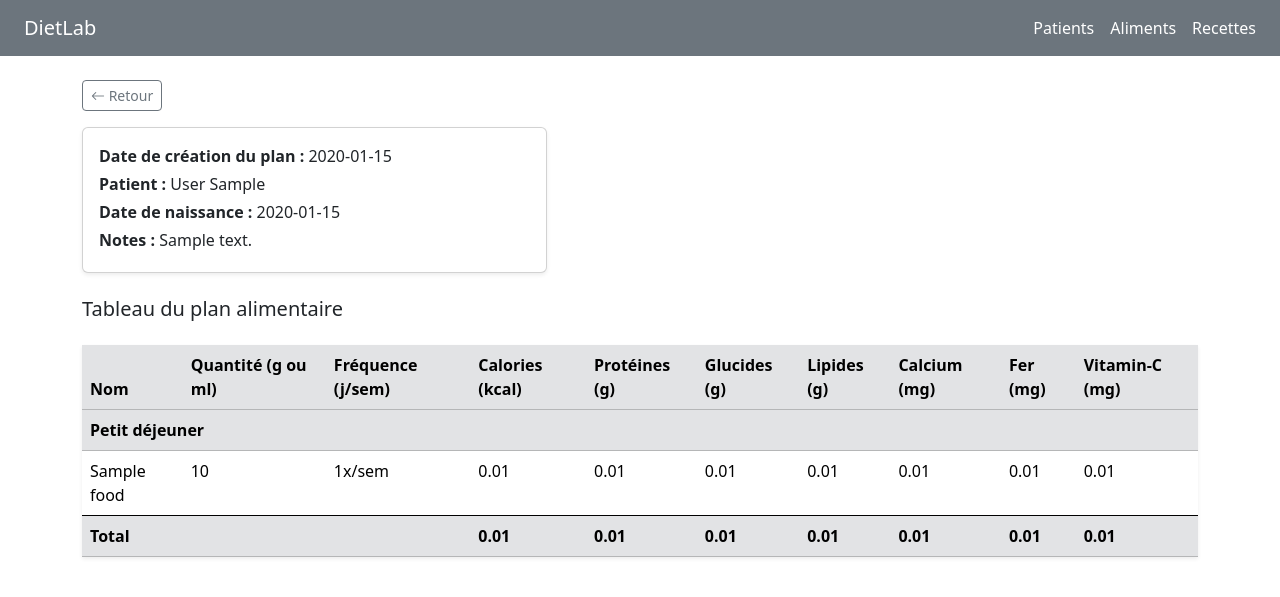
After one commit to ZyDrew/DietLab-web, a FastAPI app: page /meal_plans/1 in a window 1280 px wide. The commit adds this page. Shown: the top 597 px of the page. Run offline with FastAPI, Linux system fonts and the light colour scheme; tables that the repository leaves empty hold one stand-in row (values such as "Sample post").

Commit message:
v0.0.17 - new meal_plan page

```diff
--- /dev/null
+++ b/app/templates/meal_plans/details.html
@@ -0,0 +1,74 @@
+<!-- templates/meal_plans/details.html -->
+
+{% extends "base.html" %}
+{% block title %}Détails d'un plan alimentaire{% endblock %}
+
+{% block content %}
+
+<a href="/patients/{{ patient.id }}" class="btn btn-outline-secondary btn-sm mb-3">
+    <i class="bi bi-arrow-left"></i> Retour
+</a>
+
+<div class="card mb-4 border-1 shadow-sm col-md-5">
+    <div class="card-body">
+        <p class="mb-1"><strong>Date de création du plan : </strong>{{ plan.start_date }}</p>
+        <p class="mb-1"><strong>Patient : </strong>{{ patient.lastname }} {{ patient.firstname }}</p>
+        <p class="mb-1"><strong>Date de naissance : </strong>{{ patient.birthdate }}</p>
+        <p class="mb-1"><strong>Notes : </strong>{{ patient.notes or "Aucune" }}</p>
+    </div>
+</div>
+
+<h5 class="mb-4">Tableau du plan alimentaire</h5>
+<table class="table table-hover mb-0 border-0 shadow-sm">
+    <thead class="table-secondary">
+        <tr>
+            <th>Nom</th>
+            <th>Quantité (g ou ml)</th>
+            <th>Fréquence (j/sem)</th>
+            <th>Calories (kcal)</th>
+            <th>Protéines (g)</th>
+            <th>Glucides (g)</th>
+            <th>Lipides (g)</th>
+            <th>Calcium (mg)</th>
+            <th>Fer (mg)</th>
+            <th>Vitamin-C (mg)</th>
+        </tr>
+    </thead>
+    <tbody>
+        {% for period, items in foods|groupby('period') %}
+            <tr class="table-secondary">
+                <td colspan="10"><strong>{{ items[0]['period_label'] }}</strong></td>
+            </tr>
+            {% for item in items %}
+            <tr>
+                <td>{{ item.food_name }}</td>
+                <td>{{ item.quantity }}</td>
+                <td>{{ item.frequency }}x/sem</td>
+                <td>{{ item.calories }}</td>
+                <td>{{ item.proteins }}</td>
+                <td>{{ item.fat }}</td>
+                <td>{{ item.carbs }}</td>
+                <td>{{ item.calcium }}</td>
+                <td>{{ item.iron }}</td>
+                <td>{{ item.vitamin_c }}</td>
+            </tr>
+            {% endfor %}
+        {% endfor %}
+    </tbody>
+    <tfoot>
+        <tr class="table-secondary fw-bold">
+            <th>Total</th>
+            <td></td>
+            <td></td>
+            <td>{{ total["calories"] }}</td>
+            <td>{{ total["proteins"] }}</td>
+            <td>{{ total["fat"] }}</td>
+            <td>{{ total["carbs"] }}</td>
+            <td>{{ total["calcium"] }}</td>
+            <td>{{ total["iron"] }}</td>
+            <td>{{ total["vitamin_c"] }}</td>
+        </tr>
+    </tfoot>
+</table>
+
+{% endblock %}
--- a/app/templates/patients/details.html
+++ b/app/templates/patients/details.html
@@ -68,7 +68,7 @@
                         <td>{{ meal_plan.id }}</td>
                         <td>{{ meal_plan.start_date }}</td>
                         <td>
-                            <a href="/meal_plan/{{ meal_plan.id }}" class="btn btn-sm btn-info"><i class="bi bi-eye"></i></a>
+                            <a href="/meal_plans/{{ meal_plan.id }}" class="btn btn-sm btn-info"><i class="bi bi-eye"></i></a>
                             <button class="btn btn-sm btn-danger"><i class="bi bi-trash"></i></button>
                         </td>
                     </tr>
```
Also changed, not shown: app/models/enums.py (+12 -0 lines), app/routes/views.py (+30 -0 lines), app/services/nutritions.py (+24 -4 lines).
